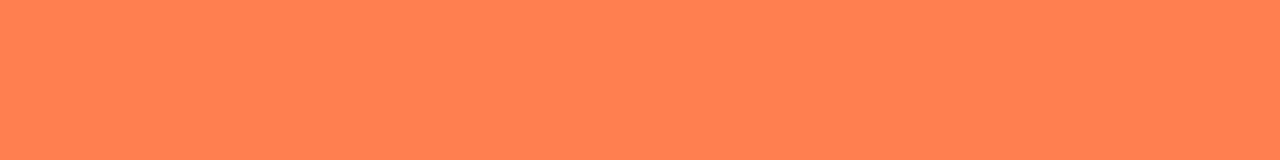
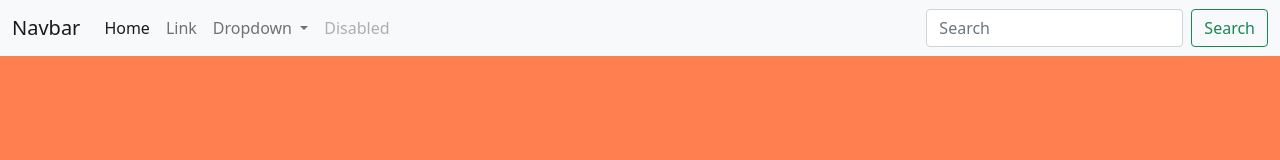
Before and after one commit to pmpurcell/html-102, a plain HTML site: page index.html in a window 1280 px wide. Drawn offline with nearby package versions, Linux system fonts and the light colour scheme.

Commit message:
Adding navbar

```diff
--- a/index.html
+++ b/index.html
@@ -5,10 +5,49 @@
     <meta http-equiv="X-UA-Compatible" content="IE=edge">
     <meta name="viewport" content="width=device-width, initial-scale=1.0">
     <title>HTML 102</title>
+    <link href="https://cdn.jsdelivr.net/npm/bootstrap@5.0.2/dist/css/bootstrap.min.css" rel="stylesheet" integrity="sha384-EVSTQN3/azprG1Anm3QDgpJLIm9Nao0Yz1ztcQTwFspd3yD65VohhpuuCOmLASjC" crossorigin="anonymous">
     <link rel="stylesheet" href="main.css">
 </head>
 <body>
 
+    <nav class="navbar navbar-expand-lg navbar-light bg-light">
+        <div class="container-fluid">
+          <a class="navbar-brand" href="#">Navbar</a>
+          <button class="navbar-toggler" type="button" data-bs-toggle="collapse" data-bs-target="#navbarSupportedContent" aria-controls="navbarSupportedContent" aria-expanded="false" aria-label="Toggle navigation">
+            <span class="navbar-toggler-icon"></span>
+          </button>
+          <div class="collapse navbar-collapse" id="navbarSupportedContent">
+            <ul class="navbar-nav me-auto mb-2 mb-lg-0">
+              <li class="nav-item">
+                <a class="nav-link active" aria-current="page" href="#">Home</a>
+              </li>
+              <li class="nav-item">
+                <a class="nav-link" href="#">Link</a>
+              </li>
+              <li class="nav-item dropdown">
+                <a class="nav-link dropdown-toggle" href="#" id="navbarDropdown" role="button" data-bs-toggle="dropdown" aria-expanded="false">
+                  Dropdown
+                </a>
+                <ul class="dropdown-menu" aria-labelledby="navbarDropdown">
+                  <li><a class="dropdown-item" href="#">Action</a></li>
+                  <li><a class="dropdown-item" href="#">Another action</a></li>
+                  <li><hr class="dropdown-divider"></li>
+                  <li><a class="dropdown-item" href="#">Something else here</a></li>
+                </ul>
+              </li>
+              <li class="nav-item">
+                <a class="nav-link disabled" href="#" tabindex="-1" aria-disabled="true">Disabled</a>
+              </li>
+            </ul>
+            <form class="d-flex">
+              <input class="form-control me-2" type="search" placeholder="Search" aria-label="Search">
+              <button class="btn btn-outline-success" type="submit">Search</button>
+            </form>
+          </div>
+        </div>
+      </nav>
+
+    <script src="https://cdn.jsdelivr.net/npm/bootstrap@5.0.2/dist/js/bootstrap.bundle.min.js" integrity="sha384-MrcW6ZMFYlzcLA8Nl+NtUVF0sA7MsXsP1UyJoMp4YLEuNSfAP+JcXn/tWtIaxVXM" crossorigin="anonymous"></script>
     <script src="main.js"></script>
 </body>
 </html>
```
